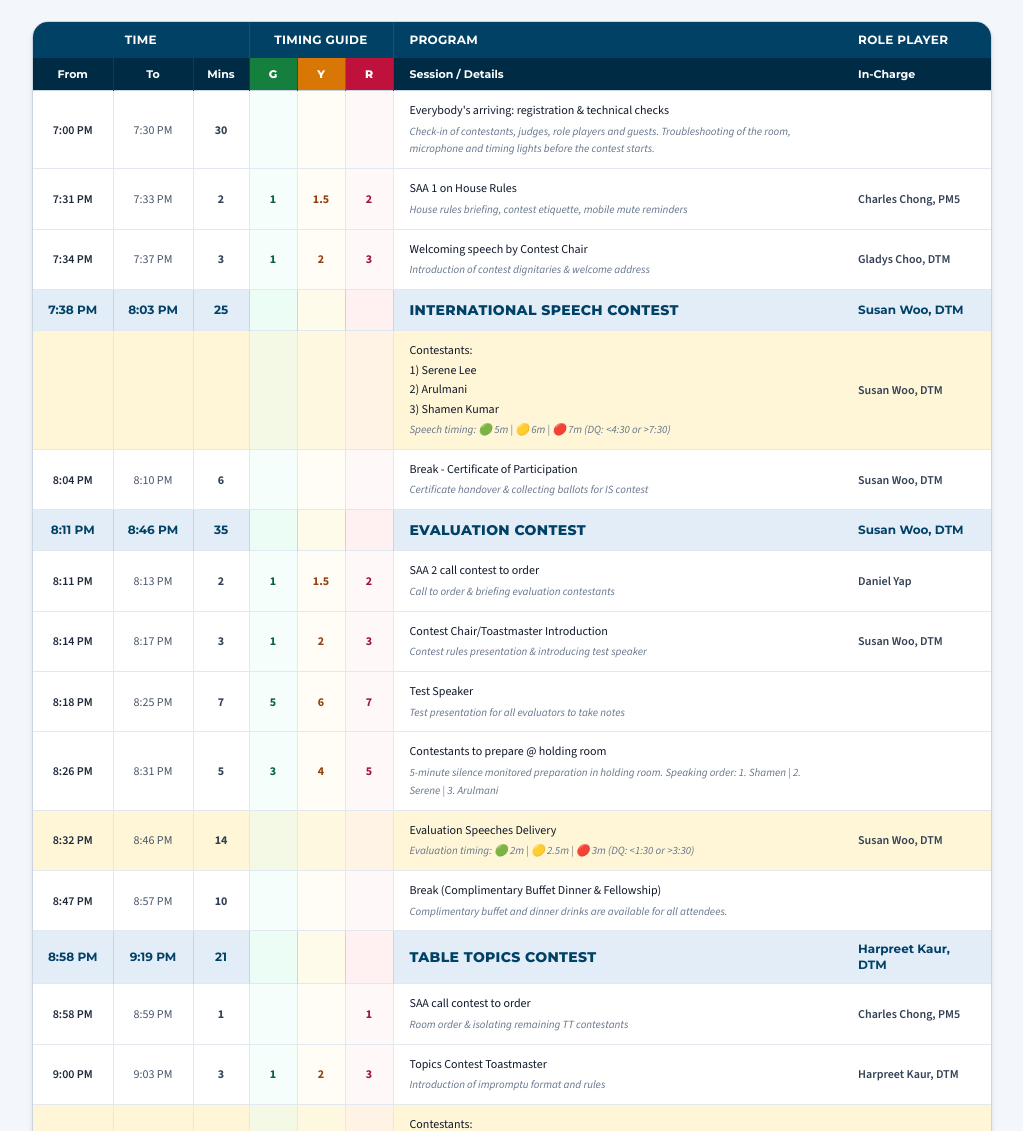
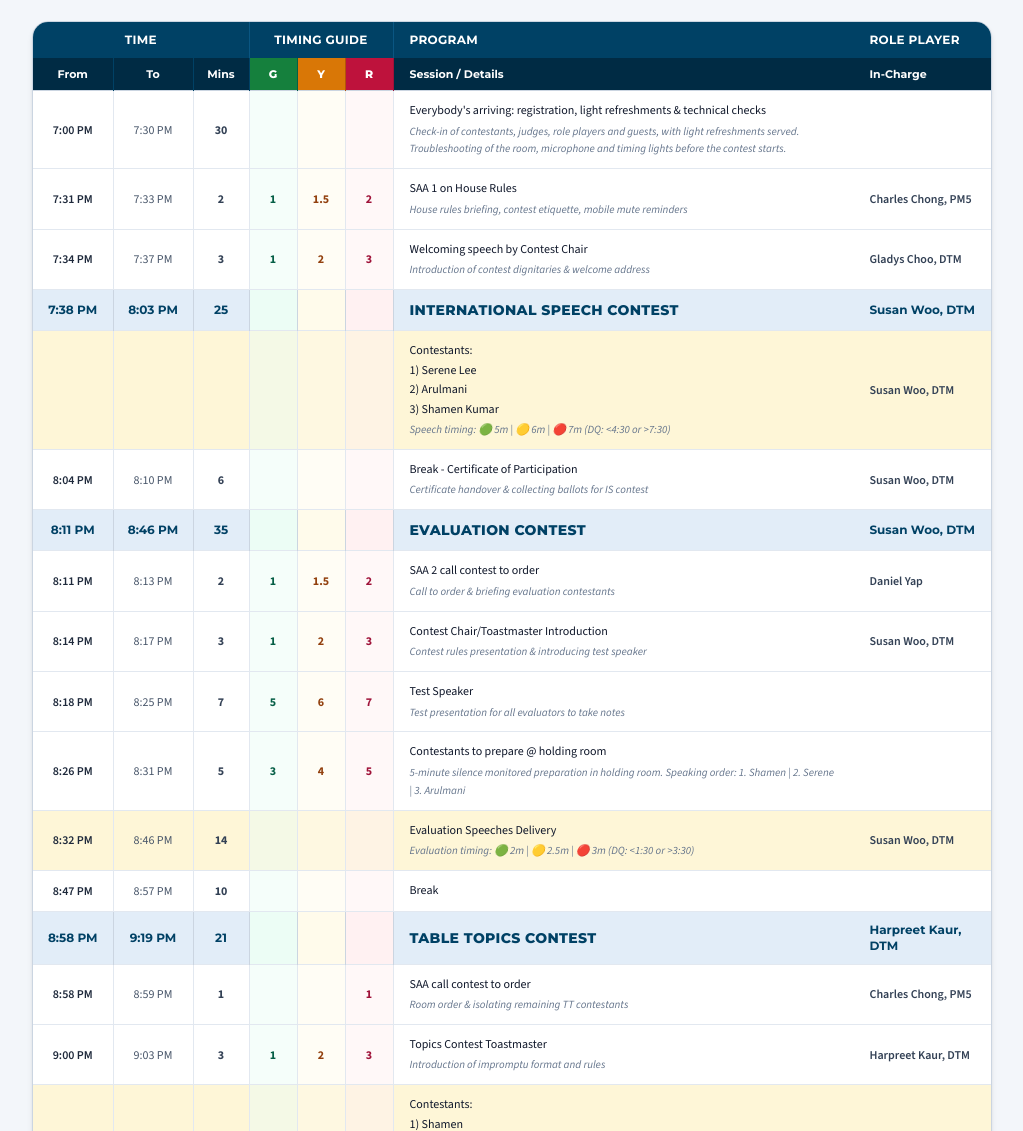
Before and after one commit to marulmani/oneworld-tmc-contests, a plain HTML site: page index.html in a window 1280 px wide. Shown: the part 1075-2206 px from the top of the page, without its empty margins (128-1151 px from the left). Drawn offline with nearby package versions, Linux system fonts and the light colour scheme.

Commit message:
Agenda: plain Break row; light refreshments during arrival
Co-Authored-By: Claude Fable 5.2 <noreply@anthropic.com>

```diff
--- a/index.html
+++ b/index.html
@@ -1045,8 +1045,8 @@
         g: '',
         y: '',
         r: '',
-        program: 'Everybody\'s arriving: registration & technical checks',
-        details: 'Check-in of contestants, judges, role players and guests. Troubleshooting of the room, microphone and timing lights before the contest starts.',
+        program: 'Everybody\'s arriving: registration, light refreshments & technical checks',
+        details: 'Check-in of contestants, judges, role players and guests, with light refreshments served. Troubleshooting of the room, microphone and timing lights before the contest starts.',
         rolePlayer: '',
         category: 'general'
       },
@@ -1204,8 +1204,8 @@
         g: '',
         y: '',
         r: '',
-        program: 'Break (Complimentary Buffet Dinner & Fellowship)',
-        details: 'Complimentary buffet and dinner drinks are available for all attendees.',
+        program: 'Break',
+        details: '',
         rolePlayer: '',
         category: 'general'
       },
```
